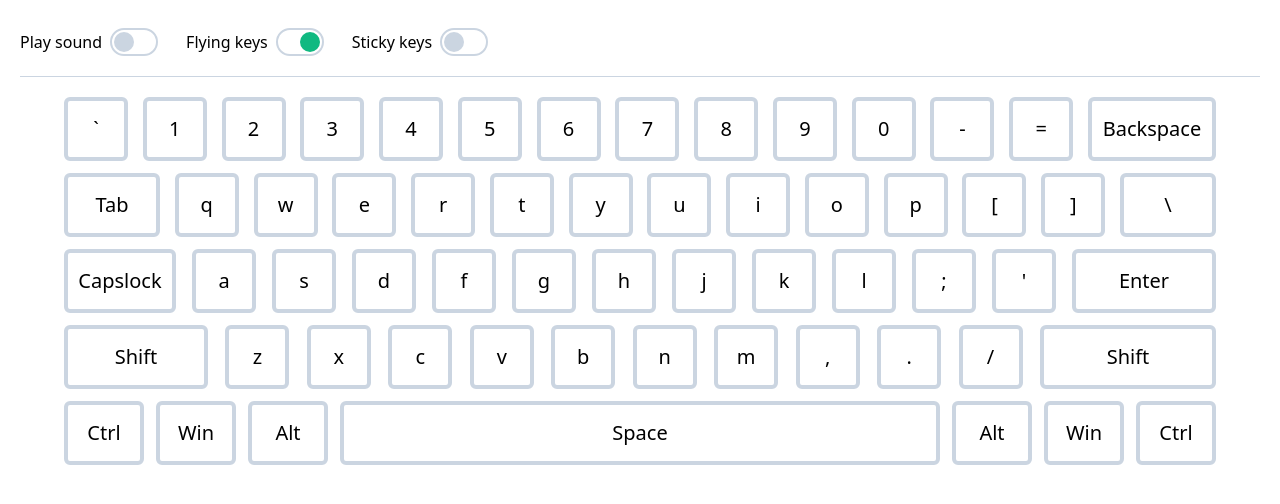
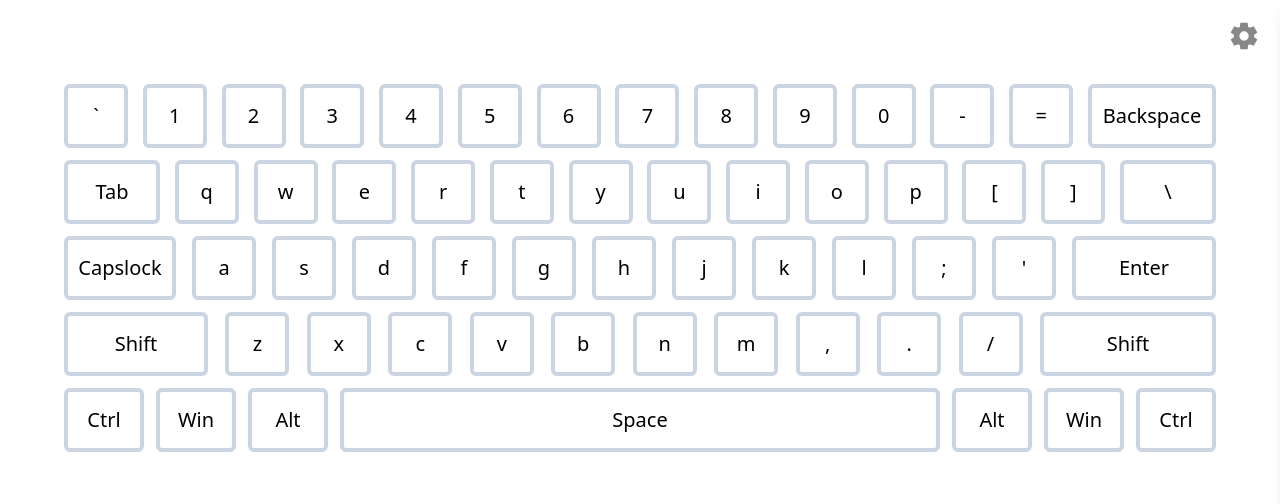
Before and after one commit to AutomaticPotato/boared, a Vue app: page / in a window 1280 px wide. Shown: the top 504 px of the page. Built offline with nearby package versions, Linux system fonts and the light colour scheme.

Commit message:
Moved menu items to own sidebar

```diff
--- a/src/App.vue
+++ b/src/App.vue
@@ -7,6 +7,7 @@ import { usePressedKeys } from '@/composables/usePressedKey';
 import { useTone } from './composables/useTone';
 import { useOptions } from './composables/useOptions';
 import OptionsBar from './components/OptionsBar.vue';
+import SideBar from './components/SideBar.vue';
 
 const keys = defaultLayout
 const { pressedKeys } = usePressedKeys()
@@ -23,6 +24,7 @@ useEventListener(window, 'keydown', (e: KeyboardEvent) => {
 <template>
   <div class="flex flex-col items-center p-5">
     <OptionsBar />
+    <SideBar />
     <KeyboardCase :keyboard-layout="keys" />
     <KeySpawner v-if="flyingKeys" :keyboard-layout="keys" />
   </div>
--- a/src/components/OptionsBar.vue
+++ b/src/components/OptionsBar.vue
@@ -1,20 +1,11 @@
 <script lang="ts" setup>
-import { useOptions } from '@/composables/useOptions';
-import SwitchButton from '@/components/SwitchButton.vue';
-import ResetIcon from '@/components/icons/ResetIcon.vue';
-
-const { playSound, stickyKeys, flyingKeys } = useOptions()
-
+import { useSideBar } from '@/composables/useSideBar';
+import MenuIcon from '@/components/icons/MenuIcon.vue';
+const { sideBarOpen } = useSideBar();
 </script>
 
 <template>
-    <div class="flex flex-wrap w-full pb-3 mb-5 border-b border-slate-300 gap-5">
-        <SwitchButton v-model="playSound"> Play sound </SwitchButton>
-        <SwitchButton v-model="flyingKeys"> Flying keys </SwitchButton>
-        <SwitchButton v-model="stickyKeys"> Sticky keys </SwitchButton>
-        <Transition class="transition-all duration-300 ease-out" enter-from-class="scale-0" enter-to-class="scale-100"
-            leave-to-class="scale-0">
-            <ResetIcon v-if="stickyKeys" class="flex gap-2 items-center" />
-        </Transition>
+    <div class="flex  w-full pb-3 mb-5 justify-end">
+        <MenuIcon @click="sideBarOpen = !sideBarOpen" class="cursor-pointer" />
     </div>
 </template>
--- /dev/null
+++ b/src/components/SideBar.vue
@@ -0,0 +1,30 @@
+<script lang="ts" setup>
+import { useOptions } from '@/composables/useOptions';
+import { useSideBar } from '@/composables/useSideBar';
+import SwitchButton from '@/components/SwitchButton.vue';
+import { computed } from 'vue';
+import CloseIcon from '@/components/icons/CloseIcon.vue';
+
+const { sideBarOpen } = useSideBar();
+const { playSound, stickyKeys, flyingKeys } = useOptions()
+
+const sideBarClassState = computed(() => ({
+    "translate-x-0": sideBarOpen.value,
+    "translate-x-full": !sideBarOpen.value,
+}))
+</script>
+
+<template>
+    <div class="fixed right-0 top-0 h-full  bg-white shadow-lg z-50 transition-all duration-300 ease-out flex flex-col  p-5"
+        :class="sideBarClassState">
+        <CloseIcon class="self-end mb-3 cursor-pointer" @click="sideBarOpen = false" />
+        <SwitchButton v-model="playSound"> Play sound </SwitchButton>
+        <SwitchButton v-model="flyingKeys"> Flying keys </SwitchButton>
+        <SwitchButton v-model="stickyKeys"> Sticky keys </SwitchButton>
+        <Transition class="transition-all duration-300 ease-out" enter-from-class="scale-0" enter-to-class="scale-100"
+            leave-to-class="scale-0">
+            <ResetIcon v-if="stickyKeys" class="flex gap-2 items-center" />
+        </Transition>
+
+    </div>
+</template>
--- /dev/null
+++ b/src/components/icons/CloseIcon.vue
@@ -0,0 +1,11 @@
+<template>
+    <svg xmlns="http://www.w3.org/2000/svg" width="2em" height="2em" viewBox="0 0 24 24">
+        <path fill="#888888"
+            d="m12 13.4l-4.9 4.9q-.275.275-.7.275t-.7-.275q-.275-.275-.275-.7t.275-.7l4.9-4.9l-4.9-4.9q-.275-.275-.275-.7t.275-.7q.275-.275.7-.275t.7.275l4.9 4.9l4.9-4.9q.275-.275.7-.275t.7.275q.275.275.275.7t-.275.7L13.4 12l4.9 4.9q.275.275.275.7t-.275.7q-.275.275-.7.275t-.7-.275z">
+        </path>
+    </svg>
+</template>
+
+<script setup>
+
+</script>
--- /dev/null
+++ b/src/components/icons/MenuIcon.vue
@@ -0,0 +1,9 @@
+<template>
+  <svg xmlns="http://www.w3.org/2000/svg" width="2em" height="2em" viewBox="0 0 24 24">
+    <path fill="#888888"
+      d="m9.25 22l-.4-3.2q-.325-.125-.612-.3t-.563-.375L4.7 19.375l-2.75-4.75l2.575-1.95Q4.5 12.5 4.5 12.338v-.675q0-.163.025-.338L1.95 9.375l2.75-4.75l2.975 1.25q.275-.2.575-.375t.6-.3l.4-3.2h5.5l.4 3.2q.325.125.613.3t.562.375l2.975-1.25l2.75 4.75l-2.575 1.95q.025.175.025.338v.674q0 .163-.05.338l2.575 1.95l-2.75 4.75l-2.95-1.25q-.275.2-.575.375t-.6.3l-.4 3.2zm2.8-6.5q1.45 0 2.475-1.025T15.55 12q0-1.45-1.025-2.475T12.05 8.5q-1.475 0-2.488 1.025T8.55 12q0 1.45 1.013 2.475T12.05 15.5">
+    </path>
+  </svg>
+</template>
+
+<script setup></script>
--- /dev/null
+++ b/src/composables/useSideBar.ts
@@ -0,0 +1,9 @@
+import { ref } from 'vue'
+
+const sideBarOpen = ref(false)
+
+export function useSideBar() {
+  return {
+    sideBarOpen
+  }
+}
```
